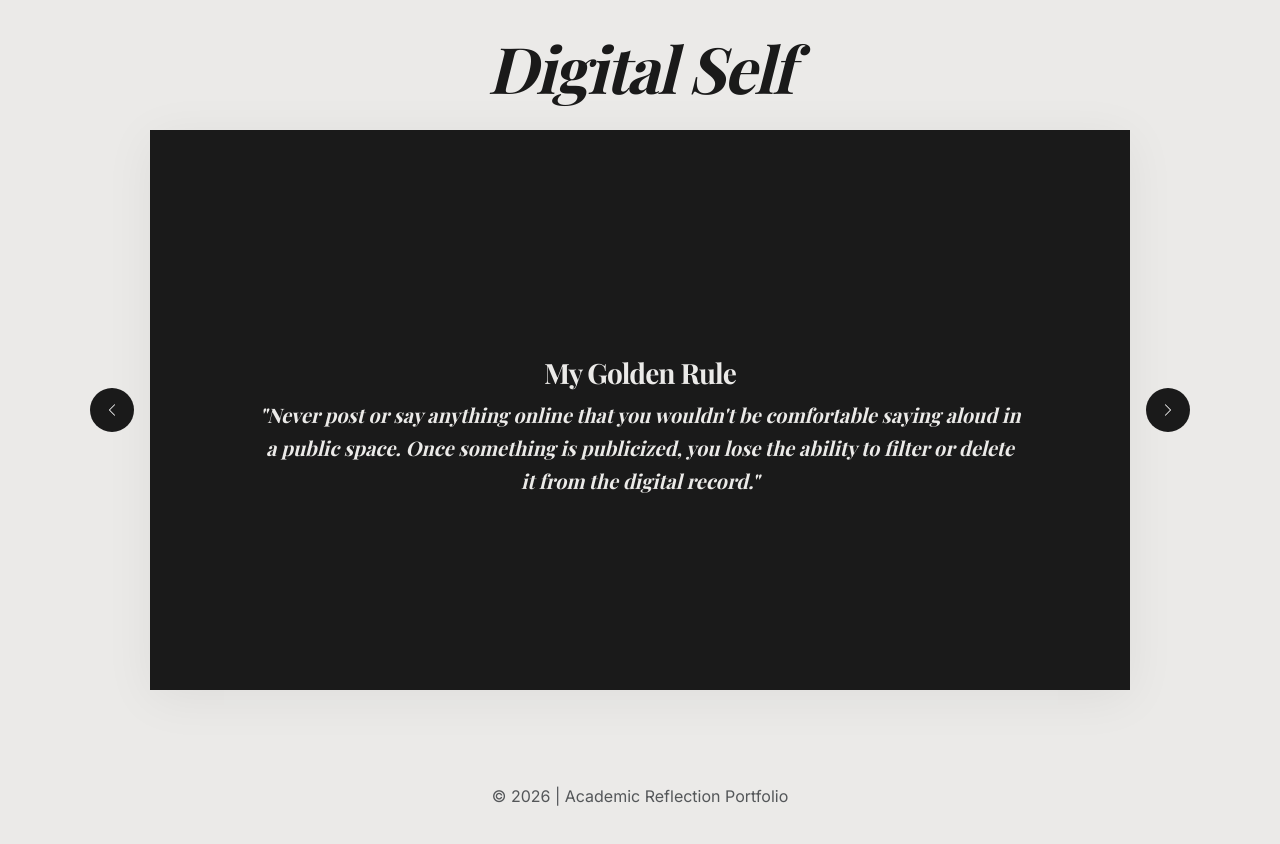
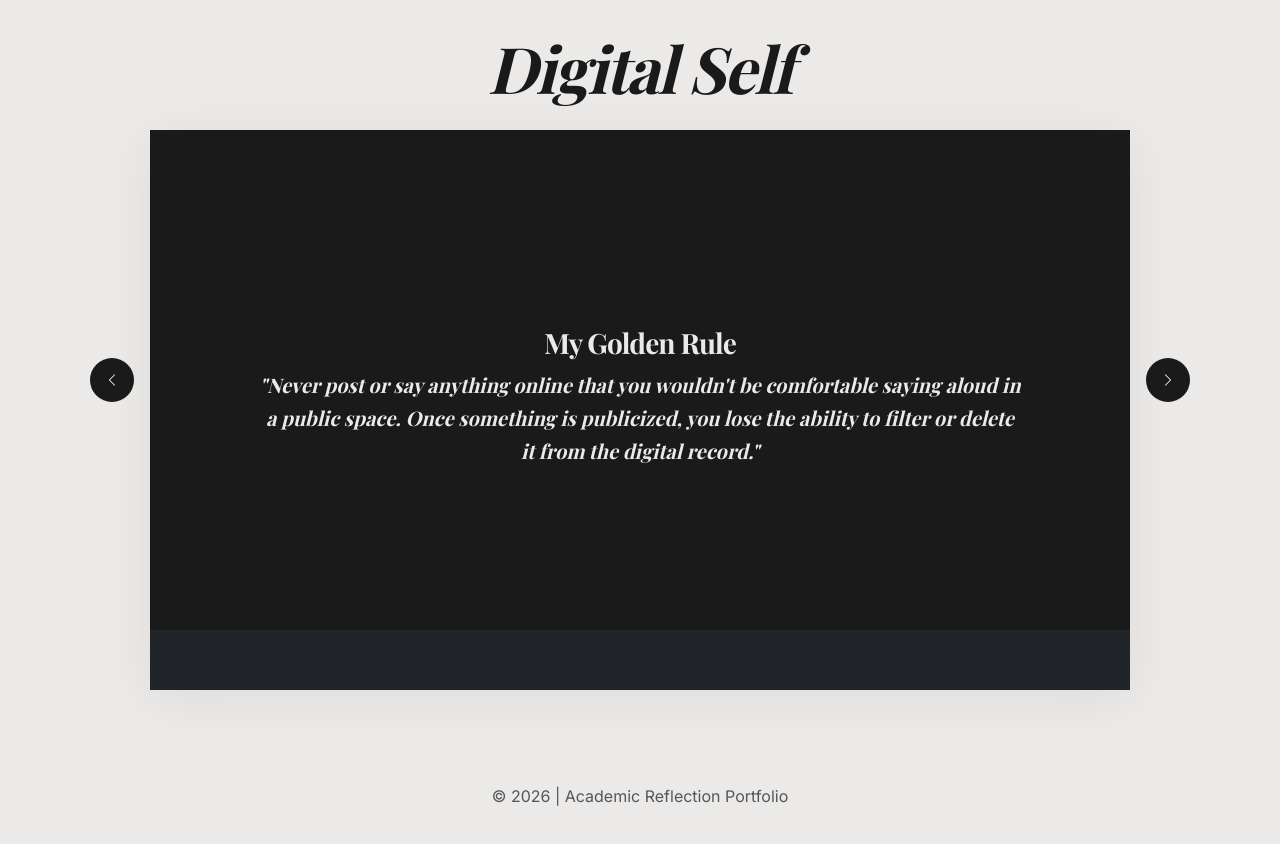
Before and after one commit to vennbowlz/mt5-uts, a plain HTML site: page index.html in a window 1280 px wide. Shown: the part 1640-2484 px from the top of the page. Drawn offline with nearby package versions, Linux system fonts and the light colour scheme; a web font is replaced by a local one.

Commit message:
alter: remove js file and fixing carousel

```diff
--- a/index.html
+++ b/index.html
@@ -25,7 +25,7 @@
         <div class="w-100"> <!-- Wrapper to center content -->
             <h1 class="display-3 fw-bold text-center mb-4">Material Self</h1>
             <div class="content-card bg-white">
-                <div id="materialCarousel" class="carousel slide" data-bs-ride="false">
+                <div id="materialCarousel" class="carousel slide">
                     <div class="carousel-inner">
 
                         <!-- Page 1: Title -->
@@ -142,21 +142,29 @@
         <div class="w-100">
             <h1 class="display-3 fw-bold text-center mb-4">Digital Self</h1>
             <div class="content-card bg-dark text-white">
-                <div id="digitalCarousel" class="carousel slide" data-bs-ride="false">
+                <div id="digitalCarousel" class="carousel slide">
                     <div class="carousel-inner">
-                    <div class="carousel-item active text-center">
-                        <h2 class="display-4 mt-5 section-title">Digital Self</h2>
-                        <p>Navigating the intersection of anonymity and authenticity.</p>
+                        <div class="carousel-item active">
+                            <!-- Add this wrapper to safely center your content -->
+                            <div class="d-flex flex-column justify-content-center align-items-center h-100 w-100">
+                                <h2 class="display-4 mt-5 section-title">Material Self</h2>
+                                <p class="text-muted">Exploring the physical world and the possessions that define my
+                                    identity.</p>
+                            </div>
                         </div>
 
                         <!-- Page 2: Social Media Persona -->
                         <div class="carousel-item">
                             <div class="text-center px-5">
                                 <h3>Duality Online</h3>
-                            <p>I navigate the internet through two distinct lenses. On Facebook and Instagram, I am my
-                                "real" self—using my actual name and sharing unfiltered life experiences with those I
-                                know. Conversely, on platforms like Twitter or Amino, I adopt a curated codename. This
-                                allows me to engage with shared interests while maintaining a necessary layer of privacy
+                                <p>I navigate the internet through two distinct lenses. On Facebook and Instagram, I am
+                                    my
+                                    "real" self—using my actual name and sharing unfiltered life experiences with those
+                                    I
+                                    know. Conversely, on platforms like Twitter or Amino, I adopt a curated codename.
+                                    This
+                                    allows me to engage with shared interests while maintaining a necessary layer of
+                                    privacy
                                     and security.</p>
                             </div>
                         </div>
@@ -167,14 +175,20 @@
                                 <h3>Digital Pressures</h3>
                                 <ul class="list-group list-group-flush">
                                     <li class="list-group-item bg-transparent text-white border-secondary">
-                                    <strong>Comparison:</strong> Reminding myself that I am viewing a "highlight reel,"
-                                    not reality.</li>
+                                        <strong>Comparison:</strong> Reminding myself that I am viewing a "highlight
+                                        reel,"
+                                        not reality.
+                                    </li>
                                     <li class="list-group-item bg-transparent text-white border-secondary">
-                                    <strong>Validation:</strong> Recognizing the temptation to seek ego boosts in echo
-                                    chambers like Reddit.</li>
+                                        <strong>Validation:</strong> Recognizing the temptation to seek ego boosts in
+                                        echo
+                                        chambers like Reddit.
+                                    </li>
                                     <li class="list-group-item bg-transparent text-white border-secondary">
-                                    <strong>Judgment:</strong> Resisting the internet's tendency to fuel snap judgments
-                                    based on limited information.</li>
+                                        <strong>Judgment:</strong> Resisting the internet's tendency to fuel snap
+                                        judgments
+                                        based on limited information.
+                                    </li>
                                 </ul>
                             </div>
                         </div>
@@ -184,8 +198,10 @@
                             <div class="mt-5 px-5">
                                 <h3>My Golden Rule</h3>
                                 <blockquote class="blockquote">
-                                <p>"Never post or say anything online that you wouldn't be comfortable saying aloud in a
-                                    public space. Once something is publicized, you lose the ability to filter or delete
+                                    <p>"Never post or say anything online that you wouldn't be comfortable saying aloud
+                                        in a
+                                        public space. Once something is publicized, you lose the ability to filter or
+                                        delete
                                         it from the digital record."</p>
                                 </blockquote>
                             </div>
@@ -210,7 +226,6 @@
 
     <!-- Bootstrap JS Bundle -->
     <script src="https://cdn.jsdelivr.net/npm/bootstrap@5.3.0/dist/js/bootstrap.bundle.min.js"></script>
-    <script src="script.js"></script>
 </body>
 
 </html>
--- a/script.js
+++ /dev/null
@@ -1,14 +0,0 @@
-document.addEventListener('DOMContentLoaded', function () {
-    // Initialize Bootstrap Carousels
-    new bootstrap.Carousel(document.getElementById('materialCarousel'), {
-        ride: false,
-        interval: false,
-        wrap: true
-    });
-
-    new bootstrap.Carousel(document.getElementById('digitalCarousel'), {
-        ride: false,
-        interval: false,
-        wrap: true
-    });
-});
--- a/style.css
+++ b/style.css
@@ -34,6 +34,7 @@
 
 html {
     scroll-behavior: smooth;
+    scroll-snap-type: y mandatory; /* Moved here */
 }
 
 body {
@@ -41,9 +42,7 @@ body {
     font-family: var(--font-body);
     color: var(--text-color);
     margin: 0;
-    scroll-snap-type: y mandatory;
-    overflow-y: scroll;
-    height: 100vh;
+    /* Removed scroll-snap, overflow-y, and height from body! */
 }
 
 section, .hero-section, .carousel-container {
@@ -122,12 +121,6 @@ h1 {
     position: relative;
 }
 
-.content-card .carousel,
-.content-card .carousel-inner {
-    flex: 1;
-    height: 100%;
-}
-
 .content-card .carousel {
     position: relative;
 }
@@ -168,7 +161,7 @@ h1 {
     height: 100%;
     padding: var(--section-padding);
     background: var(--surface-light);
-    display: flex !important;
+    display: flex;
     align-items: center;
     justify-content: center;
 }
```
Lines whose indentation alone changed are shown as unchanged.
